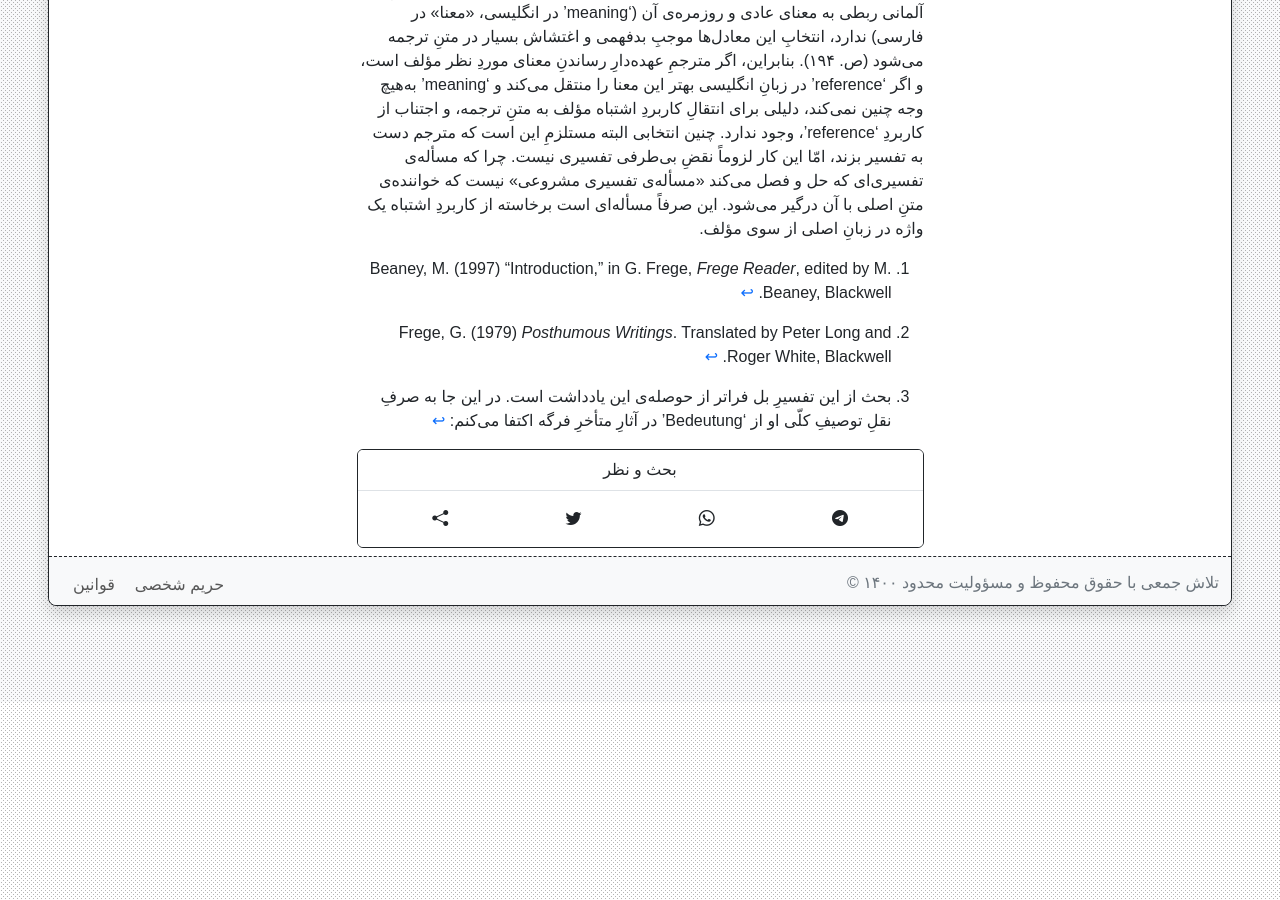
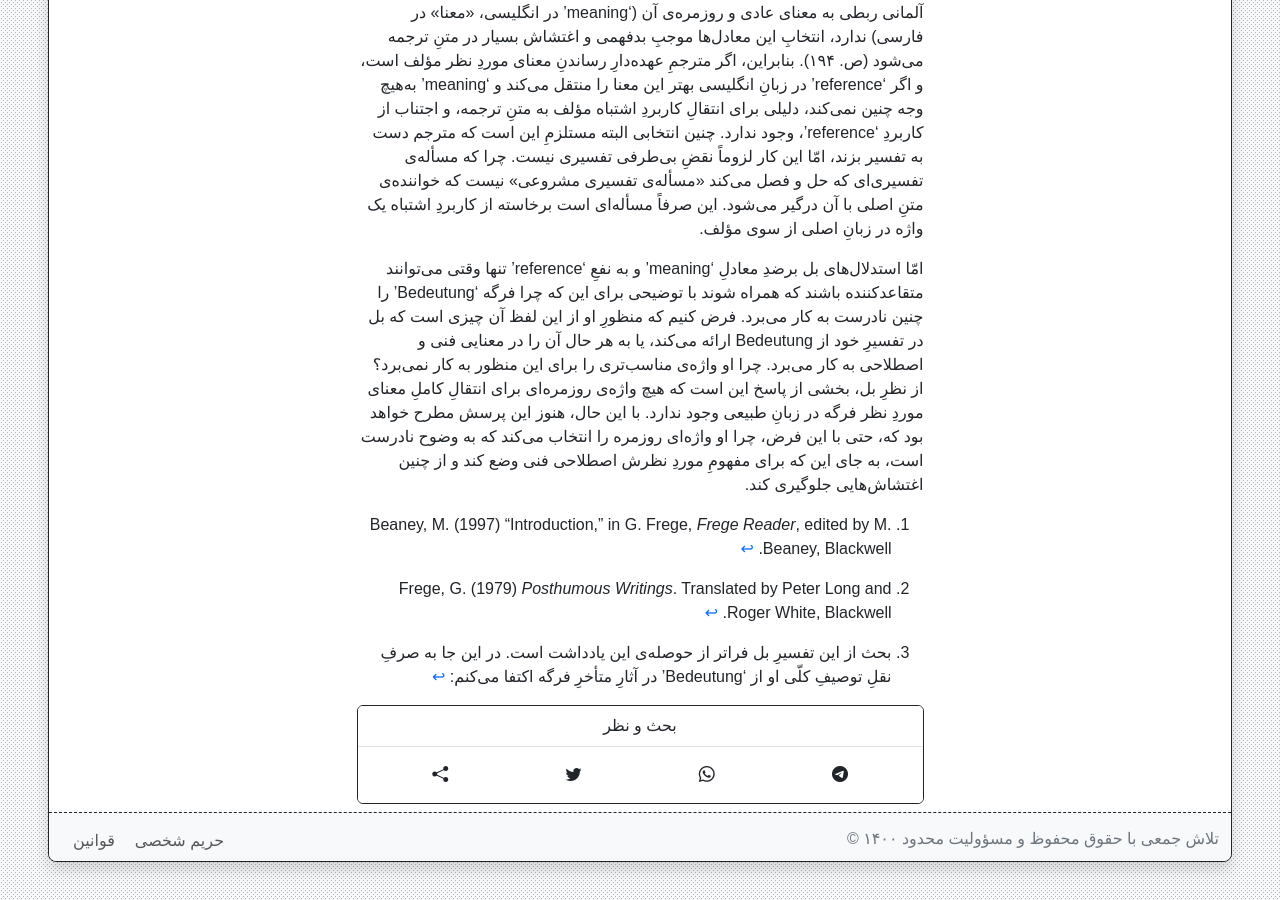
Before and after one commit to phicudemy/phicudemy.github.io, a Jekyll site: the page built from _posts/2024-07-16-fregebedeutung۲.md, in a window 1280 px wide and 900 px high, scrolled down 2385 px. Built offline with Jekyll 4.4.1, drawn with Linux system fonts in a browser that asks for light colours; comment, search, counter and statistics services are not loaded; a style sheet for code colours, icons or effects is not loaded; before the commit the page ends 3087 px from its top, so only the background shows below that.

Commit message:
TinaCMS content update

```diff
--- a/_posts/2024-07-16-fregebedeutung۲.md
+++ b/_posts/2024-07-16-fregebedeutung۲.md
@@ -27,6 +27,8 @@ contents: _contents/article.md
 
 موردِ دیگر، و مربوط‌تر، وقتی است که کاربردِ مؤلف از واژه‌ای که انتخاب کرده است به‌وضوح، در همان زبان اصلی، نادرست است. این اتفاقی است که، از نظرِ بل، در موردِ ‘Bedeutung’ افتاده است. اگر واقعاً چنین است که کاربردِ فرگه از این واژه در زبانِ آلمانی ربطی به معنای عادی و روزمره‌ی آن (‘meaning’ در انگلیسی، «معنا» در فارسی) ندارد، انتخابِ این معادل‌ها موجبِ بدفهمی و اغتشاش بسیار در متنِ ترجمه می‌شود (ص. ۱۹۴). بنابراین، اگر مترجمِ عهده‌دارِ رساندنِ معنای موردِ نظر مؤلف است، و اگر ‘reference’ در زبانِ انگلیسی بهتر این معنا را منتقل می‌کند و ‘meaning’ به‌هیچ وجه چنین نمی‌کند، دلیلی برای انتقالِ کاربردِ اشتباه مؤلف به متنِ ترجمه، و اجتناب از کاربردِ  ‘reference’، وجود ندارد. چنین انتخابی البته مستلزمِ این است که مترجم دست به تفسیر بزند، امّا این کار لزوماً نقضِ بی‌طرفی تفسیری نیست. چرا که مسأله‌ی تفسیری‌ای که حل و فصل می‌کند «مسأله‌ی تفسیری مشروعی» نیست که خواننده‌ی متنِ اصلی با آن درگیر می‌شود. این صرفاً مسأله‌ای است برخاسته از کاربردِ اشتباه یک واژه در زبانِ اصلی از سوی مؤلف.
 
+امّا استدلال‌های بل برضدِ معادلِ ‘meaning’ و به نفعِ ‘reference’ تنها وقتی می‌توانند متقاعدکننده‌ باشند  که همراه شوند با توضیحی برای این که چرا فرگه ‘Bedeutung’ را چنین نادرست به کار می‌برد. فرض کنیم که منظورِ او از این لفظ آن چیزی است که بل در تفسیرِ خود از Bedeutung ارائه می‌کند، یا به هر حال آن را در معنایی فنی و اصطلاحی به کار می‌برد. چرا او واژه‌ی مناسب‌تری را برای این منظور به کار نمی‌برد؟ از نظرِ بل، بخشی از پاسخ این است که هیچ واژه‌ی روزمره‌ای برای انتقالِ کاملِ معنای موردِ نظر فرگه در زبانِ طبیعی وجود ندارد. با این حال، هنوز این پرسش مطرح خواهد بود که، حتی با این فرض، چرا او واژه‌ای روزمره را انتخاب می‌کند که به وضوح نادرست است، به جای این که برای مفهومِ موردِ نظرش اصطلاحی فنی وضع کند و از چنین اغتشاش‌هایی جلوگیری کند.
+
 
 
 
```
